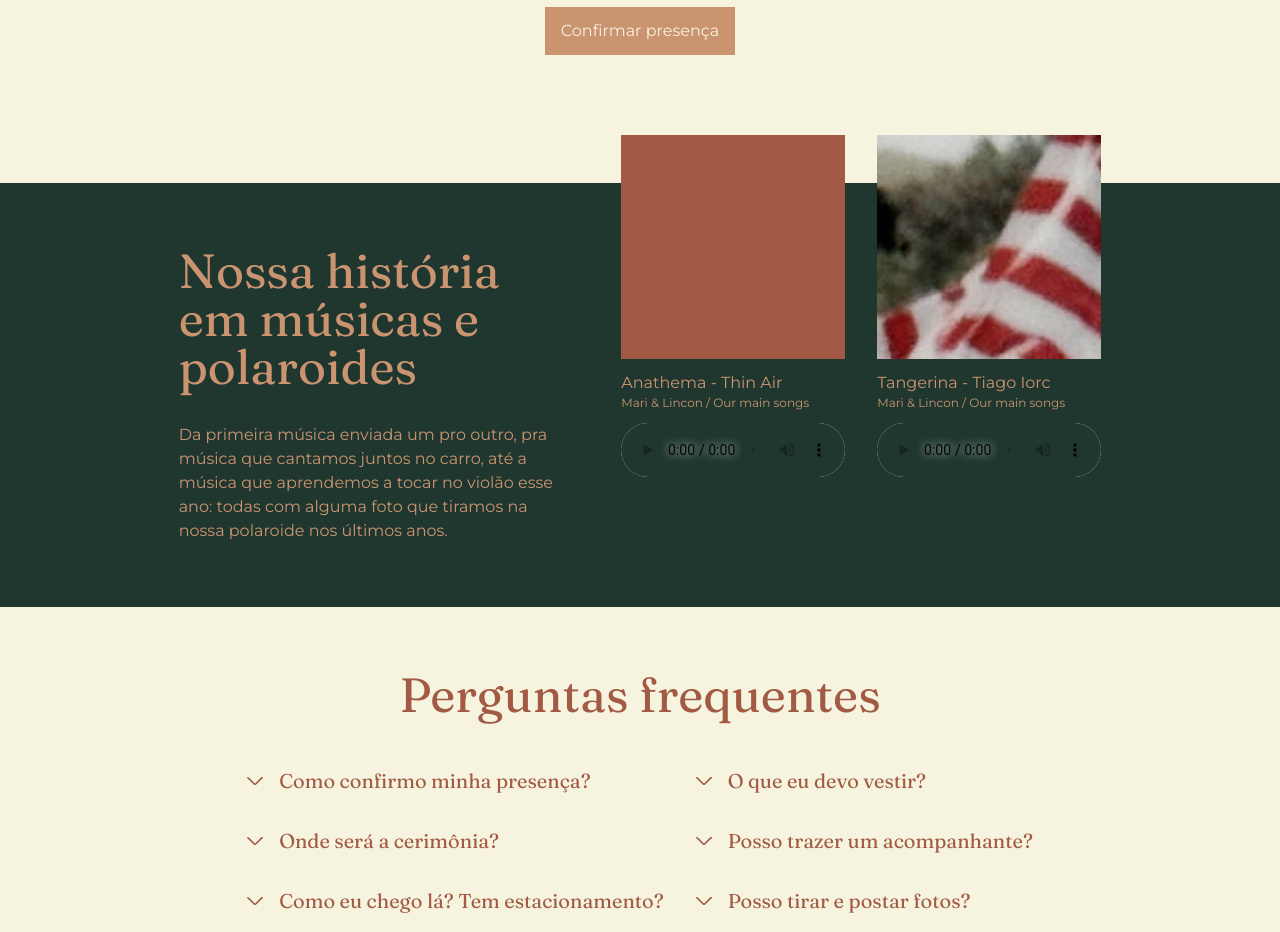
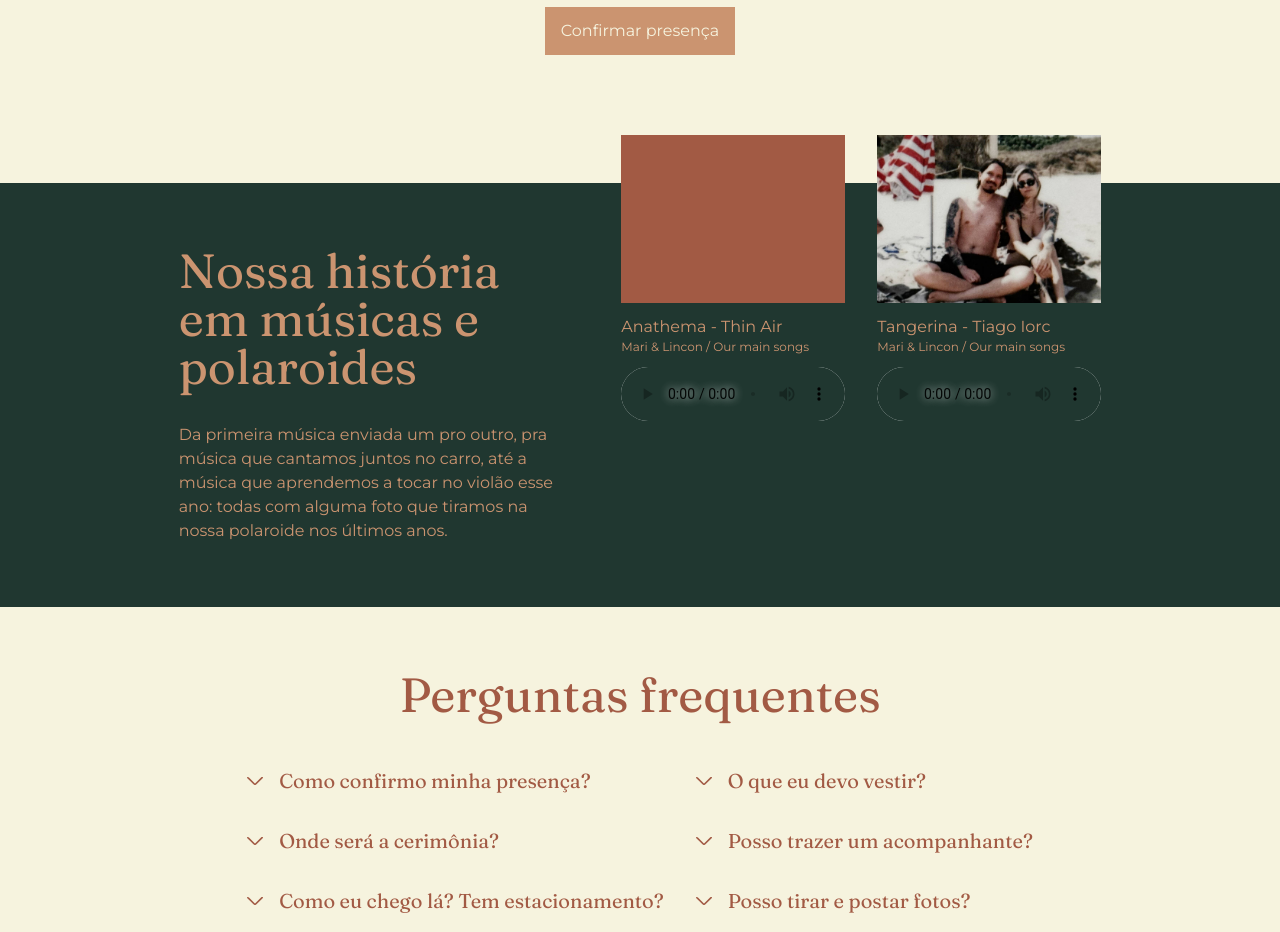
Before and after one commit to linconkusunoki/maricon, a Next.js app: page / in a window 1280 px wide. Shown: the part 1480-2412 px from the top of the page. Built offline with nearby package versions, Linux system fonts and the light colour scheme; no server answers.

Commit message:
Update playlist.jsx

```diff
--- a/src/components/playlist.jsx
+++ b/src/components/playlist.jsx
@@ -33,7 +33,7 @@ export function Playlist() {
   return (
     <Slider {...settings}>
         <div className="text-left ">
-          <div className="aspect-square bg-earth" />
+          <div className="bg-earth aspect-[4/3] bg-cover bg-center" />
           <h3 className="mt-3 text-bronze font-primary">Anathema - Thin Air</h3>
           <p className="text-xs font-primary text-bronze">
             Mari & Lincon / Our main songs
@@ -46,7 +46,7 @@ export function Playlist() {
         </div>
 
       <div className="text-left ">
-          <div className="aspect-square bg-[url('/tangerina.jpg')]" />
+          <div className="bg-[url('/tangerina.jpg')] aspect-[4/3] bg-cover bg-center" />
           <h3 className="mt-3 text-bronze font-primary">Tangerina - Tiago Iorc</h3>
           <p className="text-xs font-primary text-bronze">
             Mari & Lincon / Our main songs
```
